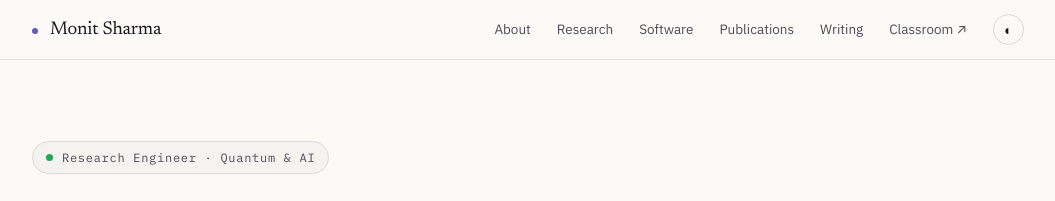
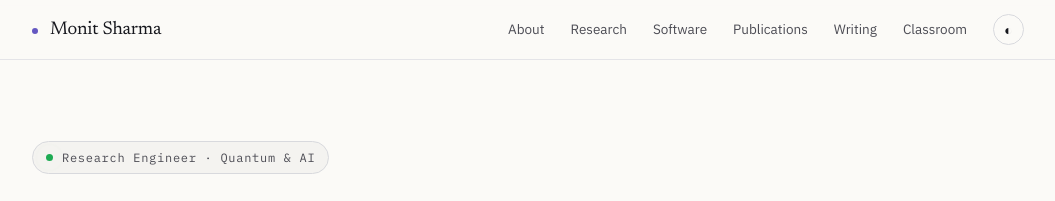
Before and after one commit to MonitSharma/portfolio, a Jekyll site: the page index.html, which Jekyll copies as it is, in a window 1280 px wide. Shown: the top 201 px of the page, without its empty margins (112-1167 px from the left). Built offline with Jekyll 4.4.1, drawn with Linux system fonts in a browser that asks for light colours; part of the change alters nothing that is shown.

```diff
--- a/index.html
+++ b/index.html
@@ -448,7 +448,7 @@
       <a href="#software">Software</a>
       <a href="#publications">Publications</a>
       <a href="#writing">Writing</a>
-      <a href="https://monitsharma.github.io/">Classroom ↗</a>
+      <a href="https://monitsharma.github.io/">Classroom</a>
       <button class="theme-toggle" type="button" aria-label="Toggle dark mode" aria-pressed="false" data-theme-toggle>◐</button>
     </nav>
   </div>
@@ -982,6 +982,15 @@
   // failsafe: ensure everything resolves visible even if observer is missed
   setTimeout(() => document.querySelectorAll('.reveal:not(.in)').forEach(el => el.classList.add('in')), 1400);
 
+  document.querySelectorAll('a[target="_blank"]').forEach(link => {
+    try {
+      if (new URL(link.href, location.href).origin === location.origin) {
+        link.removeAttribute('target');
+        link.removeAttribute('rel');
+      }
+    } catch (error) { /* keep malformed external links unchanged */ }
+  });
+
   // publications toggle
   const tog = document.getElementById('pubToggle');
   tog.addEventListener('click', () => {
```
